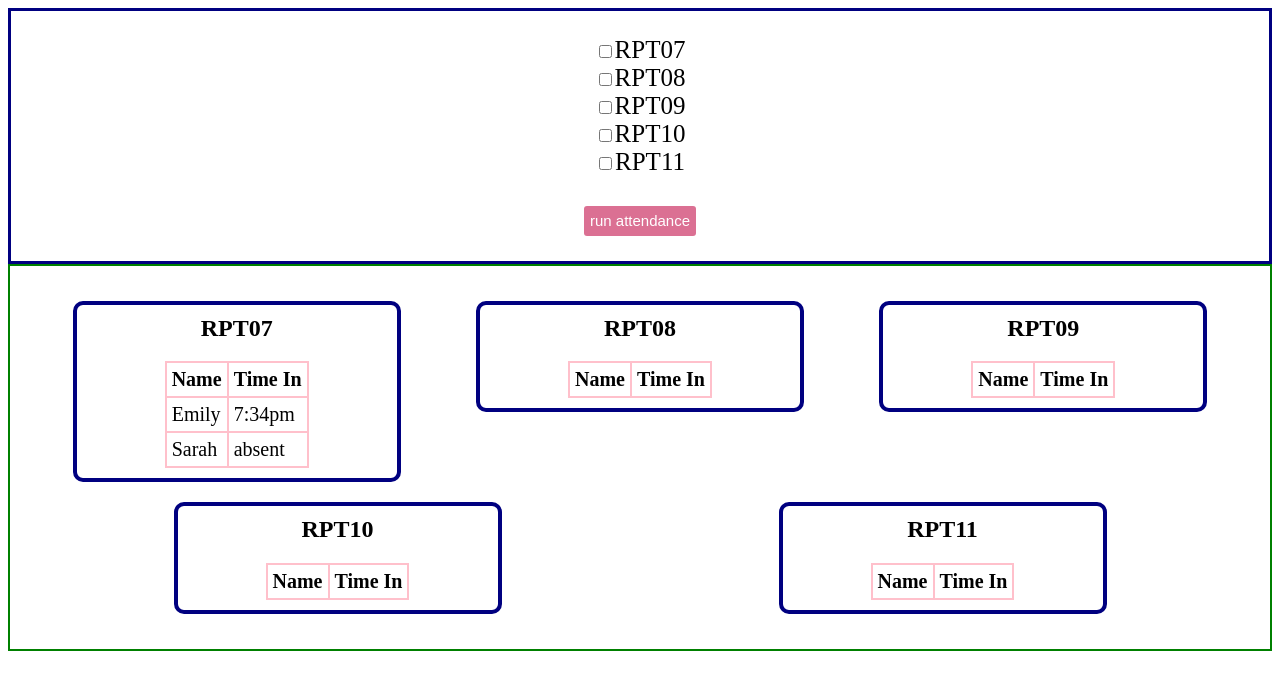
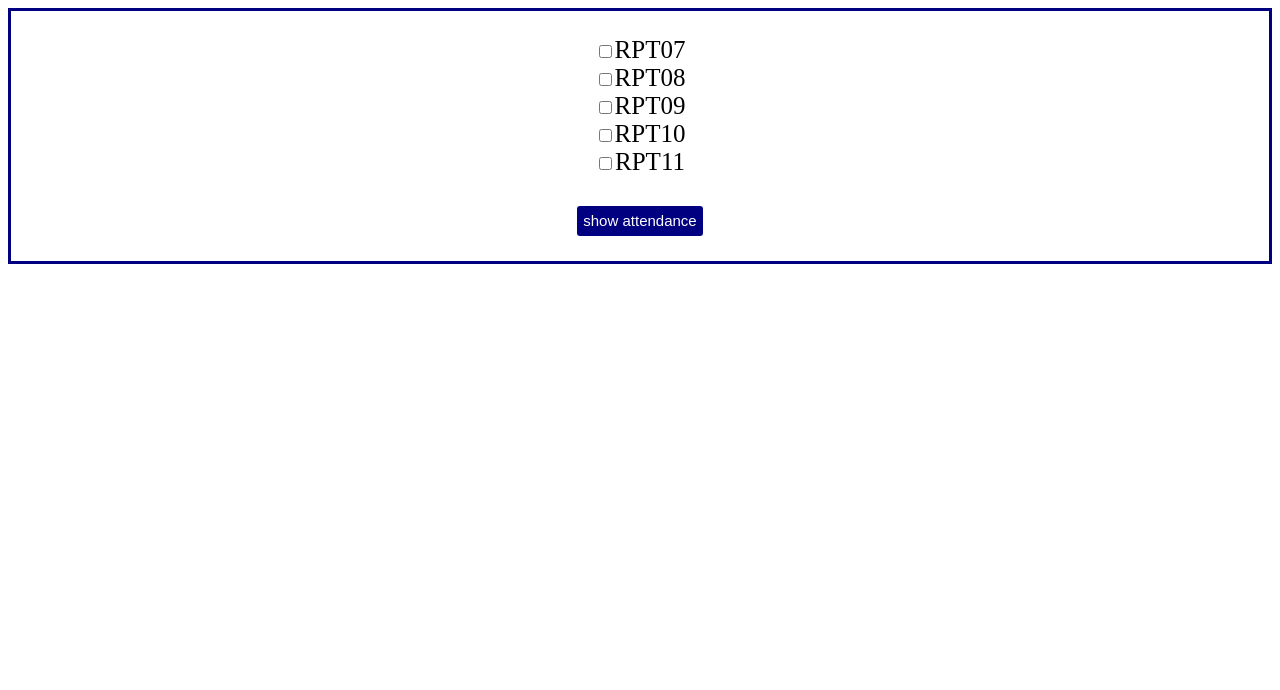
Before and after one commit to etcaples/attendanceUI, a React app: page / in a window 1280 px wide. Shown: the top 690 px of the page. Built offline with nearby package versions, Linux system fonts and the light colour scheme.

Commit message:
added functionality to conditionally render on button click

```diff
--- a/client/src/components/App.jsx
+++ b/client/src/components/App.jsx
@@ -16,61 +16,103 @@ class App extends React.Component {
   constructor() {
     super();
     this.state = {
+      renderSummaries: 0,
       cohorts: [
         {
           name: 'RPT07',
           isChecked: false,
-          studentDatas: [
-            {
-              name: 'Emily',
-              timeIn: '7:34pm',
-              status: 'present',
-              // return student data in order by date
-            },
-            {
-              name: 'Sarah',
-              timeIn: null,
-              status: 'absent',
-            },
-          ],
         },
         {
           name: 'RPT08',
           isChecked: false,
-          studentDatas: [],
         },
         {
           name: 'RPT09',
           isChecked: false,
-          studentDatas: [],
         },
         {
           name: 'RPT10',
           isChecked: false,
-          studentDatas: [],
         },
         {
           name: 'RPT11',
           isChecked: false,
-          studentDatas: [],
         },
       ],
+      attendanceArgs: [],
+      renderedCohorts: {
+        RPT07: [['Emily', '7:34pm'],['Sarah', null]],
+      }
     };
+    this.handleCheckboxChange = this.handleCheckboxChange.bind(this);
+    this.storeCheckedCohorts = this.storeCheckedCohorts.bind(this);
+    this.runAttendanceData = this.runAttendanceData.bind(this);
   }
 
-  // when button is clicked, those cohorts are sent as arguments to runAttendance (NO LOG)
+  handleCheckboxChange(cohort) {
+    const { cohorts } = this.state;
+    const newCohortList = [].concat(cohorts);
+    for (let i = 0; i < newCohortList.length; i++) {
+      const curCohort = newCohortList[i];
+      if (curCohort.name === cohort) {
+        if (curCohort.isChecked === false) {
+          curCohort.isChecked = true;
+        } else {
+          curCohort.isChecked = false;
+        }
+      }
+    }
 
-  // then, the cohort box datas are populated
+    this.setState({ cohorts: newCohortList });
+  }
+
+  storeCheckedCohorts() {
+    const { cohorts } = this.state;
+    console.log(cohorts);
+    const count = 1;
+    const newArgs = [];
+    for (let i = 0; i < cohorts.length; i++) {
+      const curCohort = cohorts[i];
+      if (curCohort.isChecked === true) {
+        newArgs.push(curCohort.name);
+        curCohort.isChecked = false; // reset boxes to empty
+      }
+    }
+
+    this.setState({ attendanceArgs: newArgs, renderSummaries: count }, () => {
+      const { renderSummaries, attendanceArgs } = this.state;
+      console.log('renderSummaries', renderSummaries);
+      console.log('attendanceArgs', attendanceArgs);
+      // when button is clicked, those cohorts are sent as arguments to runAttendance (NO LOG)
+      // this.runAttendanceData();
+    });
+  }
+
+  runAttendanceData() {
+    const { attendanceArgs } = this.state;
+    // run runAttendanceDatas.js on the attendanceArgs
+    // when datas are returned, this.setState({renderedCohorts: datas})
+  }
 
   render() {
-    const { cohorts } = this.state;
+    const {
+      cohorts,
+      renderSummaries,
+      attendanceArgs,
+      renderedCohorts,
+    } = this.state;
     return (
       <div>
         <CheckboxListContainer>
-          <CheckboxList cohorts={cohorts} />
+          <CheckboxList
+            cohorts={cohorts}
+            handleCheckboxChange={this.handleCheckboxChange}
+            storeCheckedCohorts={this.storeCheckedCohorts}
+          />
         </CheckboxListContainer>
-        {/* want vvvvvv to render only when button is clicked */}
-        <CohortAttendanceList cohorts={cohorts} />
+        {
+          renderSummaries === 1 ? <CohortAttendanceList renderedCohorts={renderedCohorts} attendanceArgs={attendanceArgs} /> : <br />
+        }
       </div>
     );
   }
--- a/client/src/components/Checkbox.jsx
+++ b/client/src/components/Checkbox.jsx
@@ -2,11 +2,11 @@ import React from 'react';
 import PropTypes from 'prop-types';
 
 const Checkbox = (props) => {
-  const { cohort } = props;
+  const { cohort, handleCheckboxChange } = props;
   return (
     <div>
       <label htmlFor={cohort}>
-        <input type="checkbox" />
+        <input type="checkbox" checked={cohort.isChecked} onChange={() => handleCheckboxChange(cohort.name)} />
         {cohort.name}
       </label>
     </div>
@@ -15,6 +15,7 @@ const Checkbox = (props) => {
 
 Checkbox.propTypes = {
   cohort: PropTypes.instanceOf(Object).isRequired,
+  handleCheckboxChange: PropTypes.func.isRequired,
 };
 
 export default Checkbox;
--- a/client/src/components/CheckboxList.jsx
+++ b/client/src/components/CheckboxList.jsx
@@ -4,7 +4,7 @@ import styled from 'styled-components';
 import Checkbox from './Checkbox';
 
 const Button = styled.button`
-  background: palevioletred;
+  background: navy;
   border-radius: 3px;
   border: none;
   color: white;
@@ -13,15 +13,19 @@ const Button = styled.button`
 `;
 
 const CheckboxList = (props) => {
-  const { cohorts } = props;
+  const { cohorts, handleCheckboxChange, storeCheckedCohorts } = props;
   return (
     <div className="checkboxes">
       {
-        cohorts.map(cohort => <Checkbox cohort={cohort} />)
+        cohorts.map(cohort => (
+          <Checkbox
+            cohort={cohort}
+            handleCheckboxChange={handleCheckboxChange}
+          />))
       }
       <br />
-      <Button type="button">
-        run attendance
+      <Button type="button" onClick={() => storeCheckedCohorts()}>
+        show attendance
       </Button>
     </div>
   );
@@ -29,6 +33,8 @@ const CheckboxList = (props) => {
 
 CheckboxList.propTypes = {
   cohorts: PropTypes.arrayOf(Object).isRequired,
+  handleCheckboxChange: PropTypes.func.isRequired,
+  storeCheckedCohorts: PropTypes.func.isRequired,
 };
 
 export default CheckboxList;
```
Also changed, not shown: 1 other file (tests, documents, lock files or other folders).
